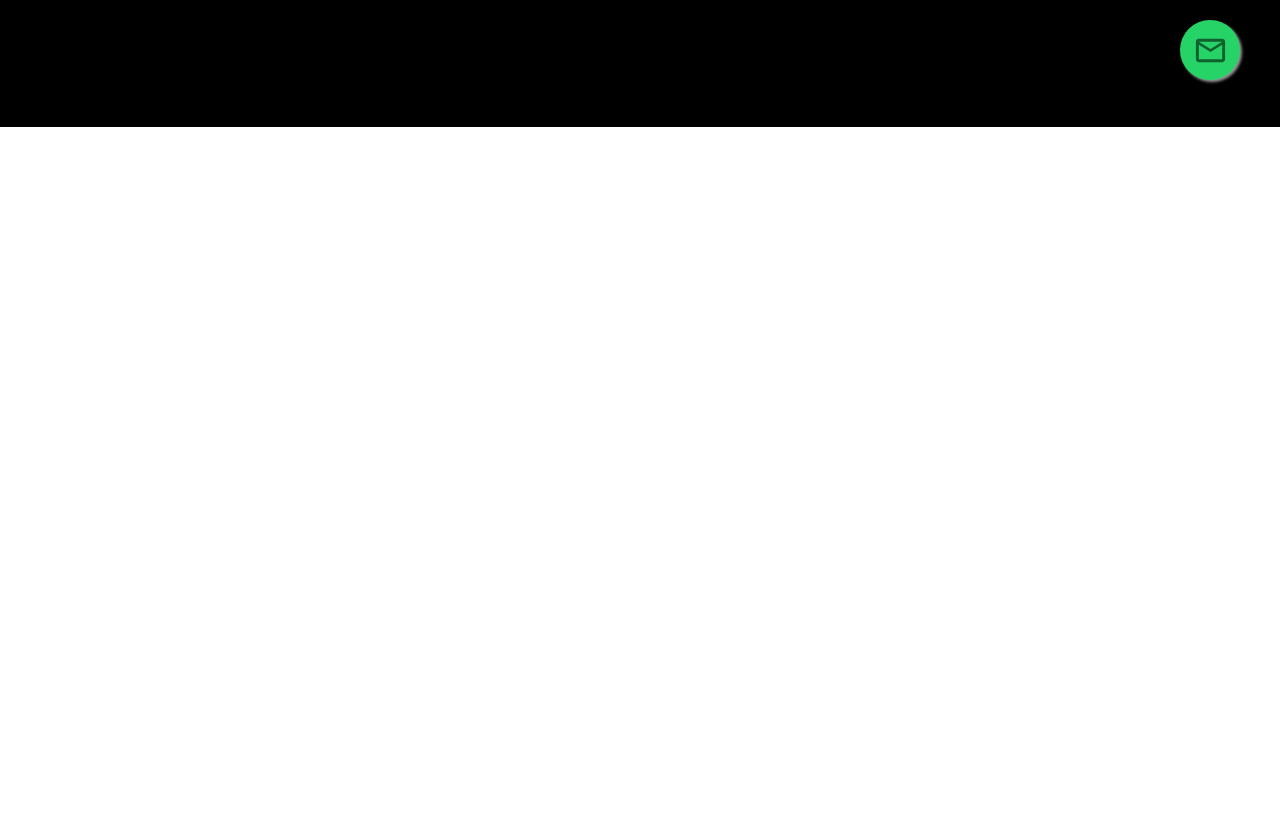
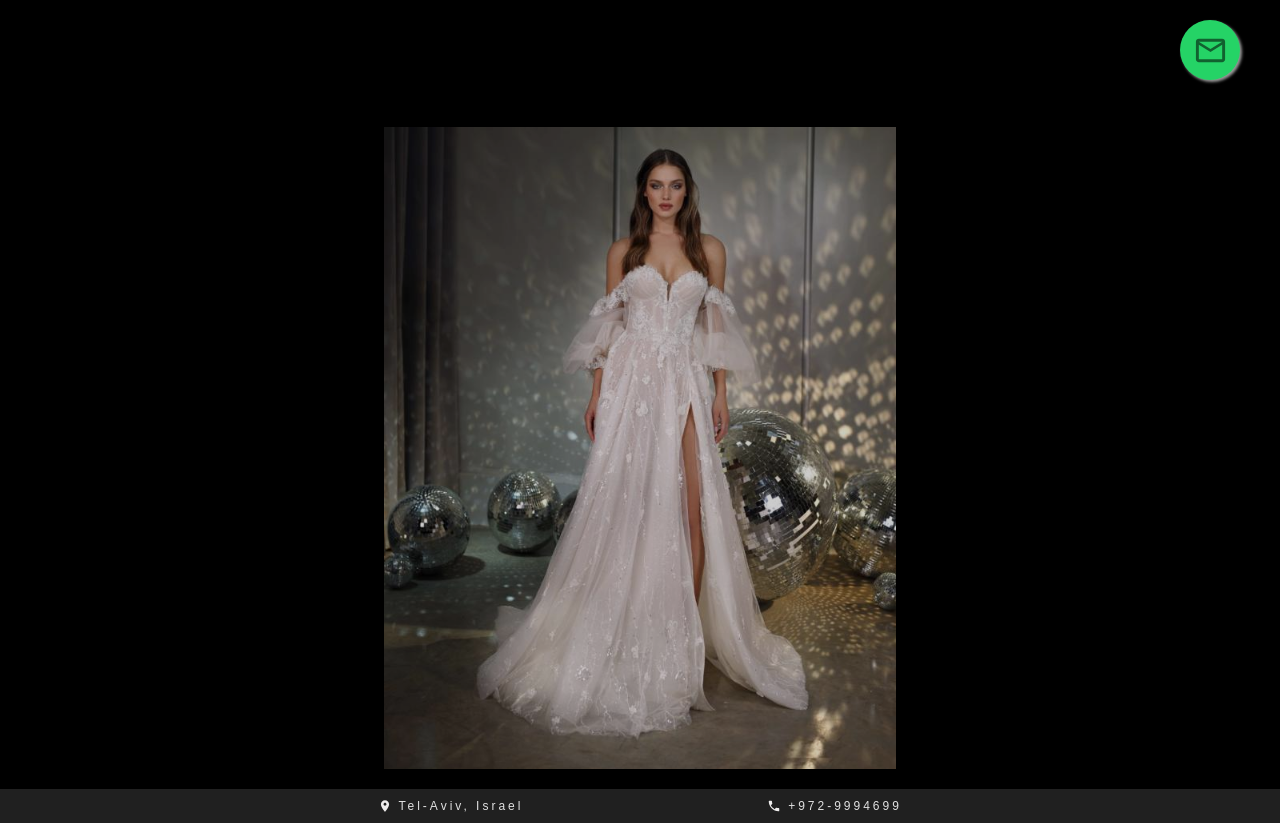
Before and after one commit to NoaFadida/BrideToBe, a React (Create React App) app in the folder client/: page /home in a window 1280 px wide. Shown: the part 680-1503 px from the top of the page. Before the commit the page ends 807 px from the top, so only its background shows below. Built offline with nearby package versions, Linux system fonts and the light colour scheme.

Commit message:
fix homePage

```diff
--- a/client/src/components/Auth/Login/Login.jsx
+++ b/client/src/components/Auth/Login/Login.jsx
@@ -1,8 +1,8 @@
 import React, { useRef } from "react";
-import "../Auth.scss";
 import axios from "axios";
 import Field from "../../common/Field";
 import { useHistory } from "react-router";
+import "../Auth.scss";
 
 const Login = () => {
   const history = useHistory();
@@ -37,7 +37,7 @@ const Login = () => {
       <div className="register-container-field-wrapper">
         <form onSubmit={handleSubmit} className="register-container-field">
           <Field ref={emailRef} labelName="Email" inputType="email" />
-          <Field ref={passwordRef} labelName="Password" inputType="password" />
+          <Field ref={passwordRef} labelName="Password" type="password" />
           <div>
             <button type="submit">SIGN IN</button>
           </div>
--- /dev/null
+++ b/client/src/components/common/BorderBottom.jsx
@@ -0,0 +1,33 @@
+import React from "react";
+import './BorderBottom.scss';
+import LocationIcon from "@material-ui/icons/LocationOn";
+import PhoneIcon from '@material-ui/icons/Phone';
+import Luce_B from '../../assets/LuceBride.png';
+
+const BorderBottom = () => {
+  return (
+    <>
+    <div className='container-home'>
+          <div className="img-wrapper-home">
+              <img src={Luce_B}/>
+          </div>
+    </div>
+    <div className='body'>
+      <div className='text-line'>
+        <LocationIcon className='Icon'/>
+        Tel-Aviv, Israel
+      </div>
+
+      <div className='text-line'>
+        <PhoneIcon className='Icon'/>
+        +972-9994699
+      </div>
+
+
+    </div>
+    </>
+
+  );
+};
+
+export default BorderBottom;
--- /dev/null
+++ b/client/src/components/common/BorderBottom.scss
@@ -0,0 +1,61 @@
+.container-home{
+    margin-top: 0% !important;
+    background-color: black !important;
+    width: 100vw;
+    display: flex;
+    align-items: center;
+    justify-content: center;
+    flex-wrap: wrap;
+
+    .img-wrapper-home {
+        // size: 10%;
+        background-color: black;
+        width: 40%;
+        height: 60%;
+        display: flex;
+        align-items: center;
+        justify-content: center;
+        flex-direction: column;
+        & img {
+            margin-bottom: 20px;
+            opacity:0.8;
+            width: 100% ;
+        }
+    }
+}
+
+.container {
+    background-color: #f7f6f6;
+    width: 100vw;
+    display: flex;
+    align-items: center;
+    justify-content: center;
+    flex-wrap: wrap;
+    margin-top: 50px;
+
+}
+.body{
+    background-color:rgb(32, 32, 32);
+    width: 100vw;
+    display: flex;
+    justify-content:center;
+}
+
+.text-line{
+    color: rgb(225, 225, 225);
+    width: 30vw;
+    display: flex;
+    justify-content:center;
+    padding-top: 10px;
+    gap: 2px;
+    letter-spacing: 3px;
+    font-size: 12px;
+    font-weight: 500;
+    font-family: sans-serif;
+}
+.Icon {
+    padding-bottom: 10px;
+    font-size: 12px ;
+    color:rgb(239, 237, 237);
+    justify-content: center;
+}
--- a/client/src/pages/Home.jsx
+++ b/client/src/pages/Home.jsx
@@ -3,6 +3,7 @@ import Announcment from "../components/Announcment/Announcment";
 import HomeMessage from "../components/HomeMessage/HomeMessage";
 import Navbar from "../components/Navbar/Navbar";
 import ContactUs from '../components/common/ContactUs';
+import BorderBottom from '../components/common/BorderBottom';
 
 const Home = () => {
   return (
@@ -11,6 +12,7 @@ const Home = () => {
       <Navbar />
       <HomeMessage />
       <ContactUs />
+      <BorderBottom />
     </>
   );
 };
```
